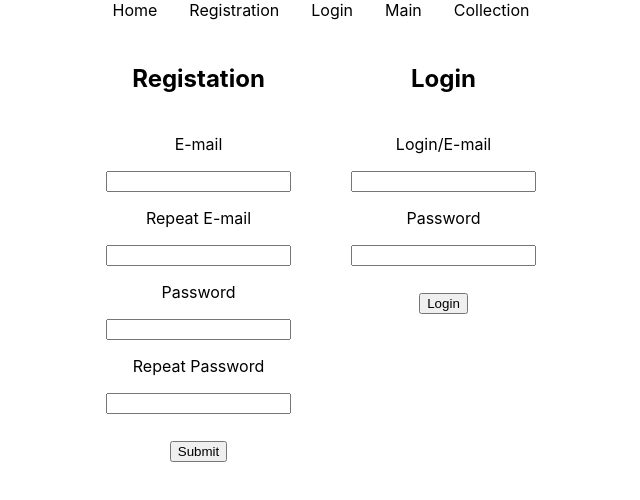
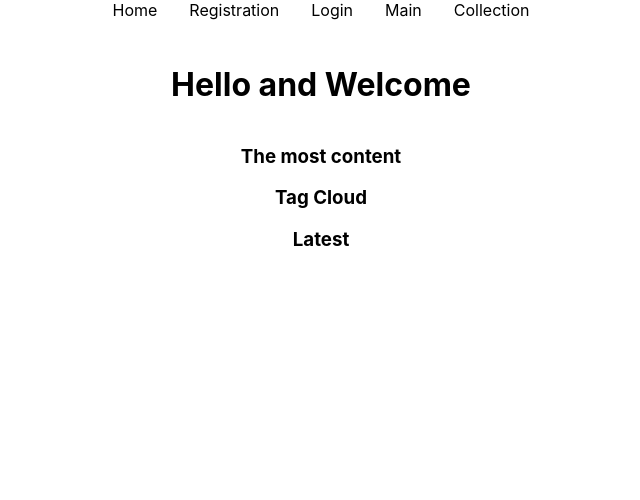
Before and after one commit to flora-is-coding/Authentication-Login, a React (Create React App) app: page / in a window 1280 px wide. Shown: the top 500 px of the page, without its empty margins (319-959 px from the left). Built offline with nearby package versions, Linux system fonts and the light colour scheme.

Commit message:
New Form For Registration

```diff
--- a/src/Components/Home/home.css
+++ b/src/Components/Home/home.css
@@ -1,6 +1,6 @@
 .home__content {
     display: flex;
-    flex-flow: row nowrap;
+    flex-flow: column nowrap;
     justify-content: center;
     margin: 1.5rem 0;
 }
--- a/src/Components/Home/home.js
+++ b/src/Components/Home/home.js
@@ -1,4 +1,5 @@
 import Login from "../Login/login";
+import Main from "../Main/main";
 import Registration from "../Registration/registration";
 import './home.css';
 
@@ -6,12 +7,10 @@ export default function Home () {
     return (
         <div className="home__box">
             <div className="home__content">
-                <div className="home__left-column">
-                    <Registration />
+                <div className="title__content">
+                    <h1>Hello and Welcome</h1>
                 </div>
-                <div className="home__right-column">
-                    <Login />
-                </div>
+                <Main />
             </div>
         </div>
     )
--- a/src/Components/Login/login.js
+++ b/src/Components/Login/login.js
@@ -8,7 +8,7 @@ export default function Login () {
     }
 
     const [form, setForm] = useState(initialState);
-    const [addedForm, setAddedForm] = useState('')
+    const [addedForm, setAddedForm] = useState([]);
 
     const handleLogin = (e) => {
         const value = e.target.value
@@ -20,6 +20,16 @@ export default function Login () {
         console.log(value)
     }
 
+    const handleClick = () => {
+        const nextAddedForm = [...addedForm, form]
+
+        setAddedForm(nextAddedForm);
+        setForm(initialState)
+    }
+
+    console.log(form);
+    console.log(addedForm);
+
     return (
         <div className="login">
             <h2 className="login__title">Login</h2>
@@ -27,14 +37,14 @@ export default function Login () {
                 <fieldset className="login__fieldset" >
                     <label className="login__label">
                         <p className="login__paragraph">Login/E-mail</p>
-                        <input className="login__input" type="email" onChange={(e) => handleLogin(e)}/>
+                        <input className="login__input" type="email" onChange={login => setForm(state => ({ ...state, login: login.target.value }))} />
                     </label>
                     <label className="login__label">
                         <p className="login__paragraph">Password</p>
-                        <input className="login__input" type="password" onChange={(e) => handlePassword(e)}/>
+                        <input className="login__input" type="password" onChange={password => setForm(state => ({ ...state, password: password.target.value }))}/>
                     </label>
                 </fieldset>
-                <button className="login__button button--login">
+                <button className="login__button button--login" onClick={handleClick} >
                     Login
                 </button>
             </form>
--- a/src/Components/Registration/registration.js
+++ b/src/Components/Registration/registration.js
@@ -1,25 +1,35 @@
 import './registration.css';
 
 export default function Registration () {
+    const initialState = {
+        username: '',
+
+        password: ''
+    }
+
     return (
         <div className="registration">
             <h2 className="registration__title">Registation</h2>
             <form className="registration__form">
                 <fieldset className="registration__fieldset">
                     <label className="registration__label">
-                        <p className="registration__paragraph">E-mail</p>
-                        <input className="registration__input" type="email" />
+                        <p className="registration__paragraph">First Name</p>
+                        <input className="registration__input" type="text" />
                     </label>
                     <label className="registration__label">
-                        <p className="registration__paragraph">Repeat E-mail</p>
-                        <input className="registration__input" type="email" />
+                        <p className="registration__paragraph">Last Name</p>
+                        <input className="registration__input" type="text" />
+                    </label>
+                    <label className="registration__label">
+                        <p className="registration__paragraph">Email</p>
+                        <input className="registration__input" type="text" />
                     </label>
                     <label className="registration__label">
                         <p className="registration__paragraph">Password</p>
                         <input className="registration__input" type="password" minLength="8" required />
                     </label>
                     <label className="registration__label">
-                        <p className="registration__paragraph">Repeat Password</p>
+                        <p className="registration__paragraph">Confirm Password</p>
                         <input className="registration__input" type="password" minLength="8" required />
                     </label>
 
```
Also changed, not shown: src/mocks/collectionA.json (+20 -50 lines).
